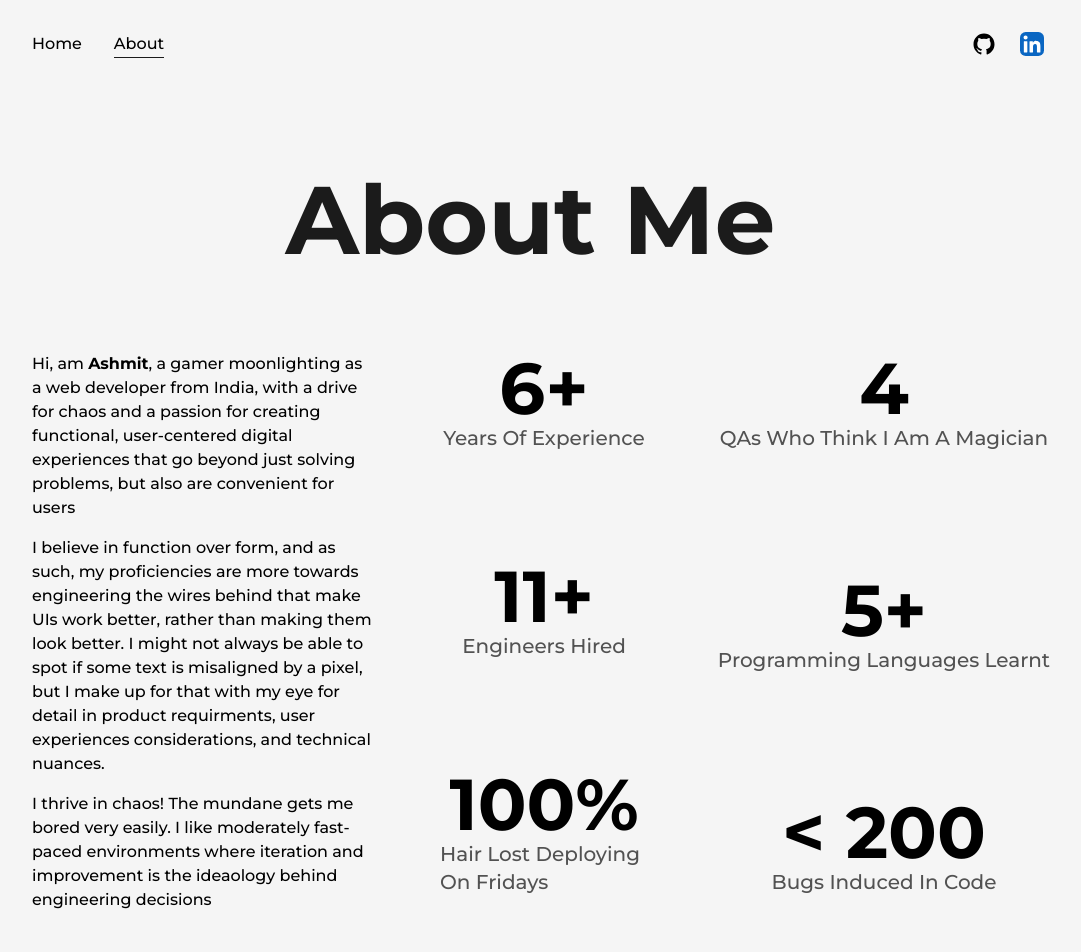
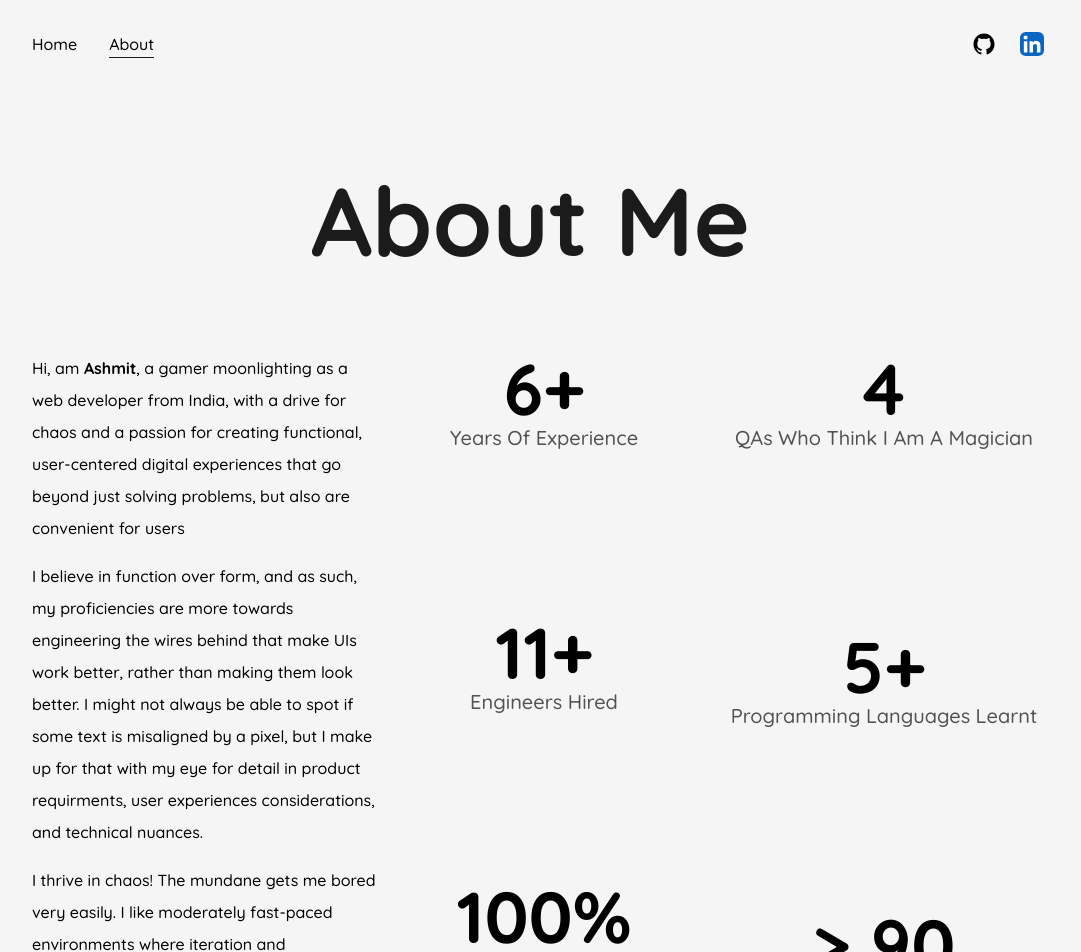
Before and after one commit to ashmitb95/portfolio-web, a Next.js app: page /about in a window 1280 px wide. Shown: the top 952 px of the page, without its empty margins (96-1177 px from the left). Built offline with nearby package versions, Linux system fonts and the light colour scheme.

Commit message:
fix: fonts

```diff
--- a/src/pages/_app.js
+++ b/src/pages/_app.js
@@ -3,14 +3,14 @@ import Navbar from "@/components/Navbar";
 import "@/styles/globals.css";
 import { AnimatePresence } from "framer-motion";
 // pages/_app.js
-import { Montserrat } from "next/font/google";
+import { Nunito, Quicksand } from "next/font/google";
 import Head from "next/head";
 import { useRouter } from "next/router";
 import "./styles.css";
 
 // If loading a variable font, you don't need to specify the font weight
-const montserrat = Montserrat({ subsets: ["latin"], variable: "--font-mont" });
-
+const nunito = Nunito({ subsets: ["latin"], variable: "--font-mont" });
+const poiret = Quicksand({ subsets: ["latin"], variable: "--font-poit" });
 export default function App({ Component, pageProps }) {
   const router = useRouter();
 
@@ -21,7 +21,7 @@ export default function App({ Component, pageProps }) {
         <link rel="icon" href="/favicon.ico" />
       </Head>
       <main
-        className={`${montserrat.variable} font-mont  bg-light dark:bg-dark w-full min-h-screen h-full`}
+        className={`${nunito.variable} font-mont ${poiret.variable} font-poit bg-light dark:bg-dark w-full min-h-screen h-full`}
       >
         <Navbar />
         <AnimatePresence initial={false} mode="wait">
--- a/src/pages/about.js
+++ b/src/pages/about.js
@@ -55,7 +55,7 @@ export default function About() {
 
           <div className="grid w-full grid-cols-8 gap-16 sm:gap-8">
             <div
-              className="col-span-3 flex flex-col items-start justify-start xl:col-span-4 md:order-2
+              className="col-span-3 leading-8 flex flex-col items-start justify-start xl:col-span-4 md:order-2
             md:col-span-8"
             >
               {/* <h2 className="mb-4 text-lg font-bold uppercase text-dark/75 dark:text-light/75">
@@ -151,13 +151,13 @@ export default function About() {
 
               <div className="flex flex-col items-center justify-center xl:items-center">
                 <span className="inline-block text-7xl font-bold md:text-6xl sm:text-5xl xs:text-4xl">
-                  {"<"} <AnimatedNumberFramerMotion value={200} />
+                  {">"} <AnimatedNumberFramerMotion value={90} />
                 </span>
                 <h2
                   className="mb-4 text-xl font-medium capitalize text-dark/75 dark:text-light/75
                 xl:text-center md:text-lg sm:text-base xs:text-sm"
                 >
-                  bugs induced in code
+                  days since last production issue
                 </h2>
               </div>
             </div>
--- a/src/pages/index.js
+++ b/src/pages/index.js
@@ -14,21 +14,18 @@ import ReactTextTransition, { presets } from "react-text-transition";
 import { motion, AnimatePresence } from "framer-motion";
 
 export const texts = [
-  "a Software engineer",
+  "a Software Engineer",
   "an Overthinker",
   "a Developer",
-  "a code reviewer",
+  "a Code Reviewer",
   "a Foodie",
   "an Interviewer",
   "a Gamer",
-  "a unit tester",
+  "a Unit Tester",
 ];
 
 export default function Home() {
-  const [randomIndex, setRandomIndex] = useState(0);
   const [textIndex, setTextIndex] = useState(0);
-  const [textFastIndex, setTextFastIndex] = useState(0);
-  const [paragraphIndex, setParagraphIndex] = useState(0);
 
   useEffect(() => {
     let interval = setInterval(() => {
@@ -55,7 +52,7 @@ export default function Home() {
         className={`flex min-h-screen items-center text-dark dark:text-light sm:items-start`}
       >
         <Layout className="!pt-0 md:!pt-16 sm:!pt-16">
-          <div className="flex w-full items-start justify-between md:flex-col">
+          <div className="flex w-full items-center mb-80 justify-between md:flex-col">
             <div className="w-4/12 flex justify-center items-center ">
               {/* <Avatar
                 size={{ xs: 24, sm: 32, md: 40, lg: 64, xl: 80, xxl: 100 }}
@@ -71,7 +68,7 @@ export default function Home() {
                 style={{ borderRadius: "40%" }}
               />
             </div>
-            <div className="flex w-1/2 flex-col items-start self-center lg:w-full lg:text-center">
+            <div className="flex w-1/2 mt-12 flex-col items-start self-center lg:w-full lg:text-center">
               <AnimatedText
                 text="Hello! I am Ashmit!"
                 className="!text-left !text-6xl xl:!text-5xl lg:!text-center lg:!text-6xl md:!text-5xl sm:!text-3xl"
@@ -93,10 +90,11 @@ export default function Home() {
               </div>
               <p className="my-4 text-base font-medium md:text-sm sm:!text-xs">
                 I have been working as a fullstack developer for six years in
-                product based startups, and only now have realised that I could
-                do with a website that is easier to browse or link in
-                applications I make online. So welcome! I hope I have a skillset
-                you are looking for!
+                product based startups, and truely love my work when I am
+                building a product that happens to be a delight for its users,
+                no matter the domain space or target audience. Feel free to
+                reach out to me if you would like to know more about how I can
+                help you!
               </p>
               <div className="mt-2 flex items-center self-start lg:self-center">
                 <Link
--- a/tailwind.config.js
+++ b/tailwind.config.js
@@ -14,6 +14,7 @@ module.exports = {
     extend: {
       fontFamily: {
         mont: ["var(--font-mont)", ...fontFamily.sans],
+        poit: ["var(--font-poit)", ...fontFamily.serif],
       },
       colors: {
         dark: "#1b1b1b",
```
